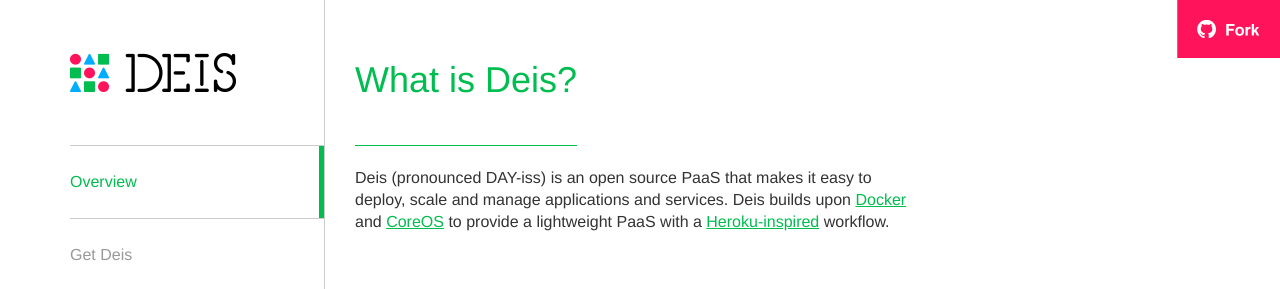
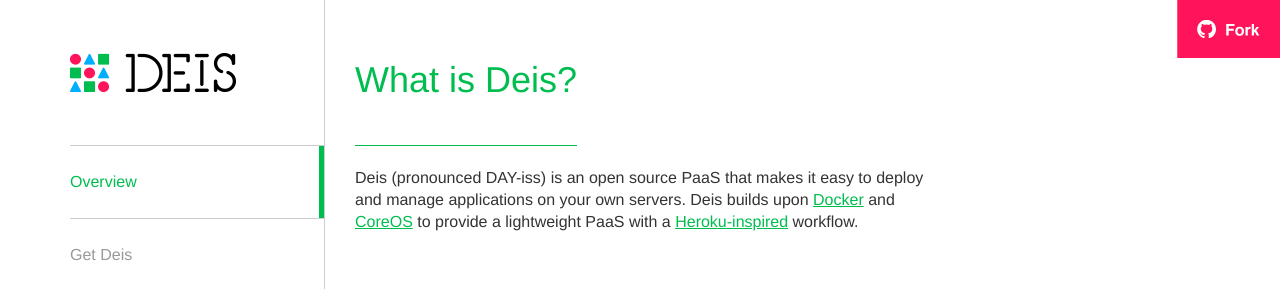
Before and after one commit to stefanfoulis/deis.io, a Jekyll site: the page built from overview/index.html, in a window 1280 px wide, cut to the strip 0-289 px from the top of the page. Built offline with Jekyll 4.4.1, drawn with Linux system fonts in a browser that asks for light colours; nearby versions of some CDN libraries; Markdown is read by kramdown in place of the engine named in the settings.

Commit message:
fix(overview): minor lang changes

```diff
--- a/overview/index.html
+++ b/overview/index.html
@@ -13,7 +13,7 @@
     <div class="row">
         <div class="span6">
             <p>
-            Deis (pronounced DAY-iss) is an open source PaaS that makes it easy to deploy, scale and manage applications and services. Deis builds upon <a href="http://docker.io/" target="_blank">Docker</a> and <a href="https://coreos.com/" target="_blank">CoreOS</a> to provide a lightweight PaaS with a <a href="https://www.heroku.com/" target="_blank">Heroku-inspired</a> workflow.
+            Deis (pronounced DAY-iss) is an open source PaaS that makes it easy to deploy and manage applications on your own servers. Deis builds upon <a href="http://docker.io/" target="_blank">Docker</a> and <a href="https://coreos.com/" target="_blank">CoreOS</a> to provide a lightweight PaaS with a <a href="https://www.heroku.com/" target="_blank">Heroku-inspired</a> workflow.
             </p>
         </div>
     </div>
```
